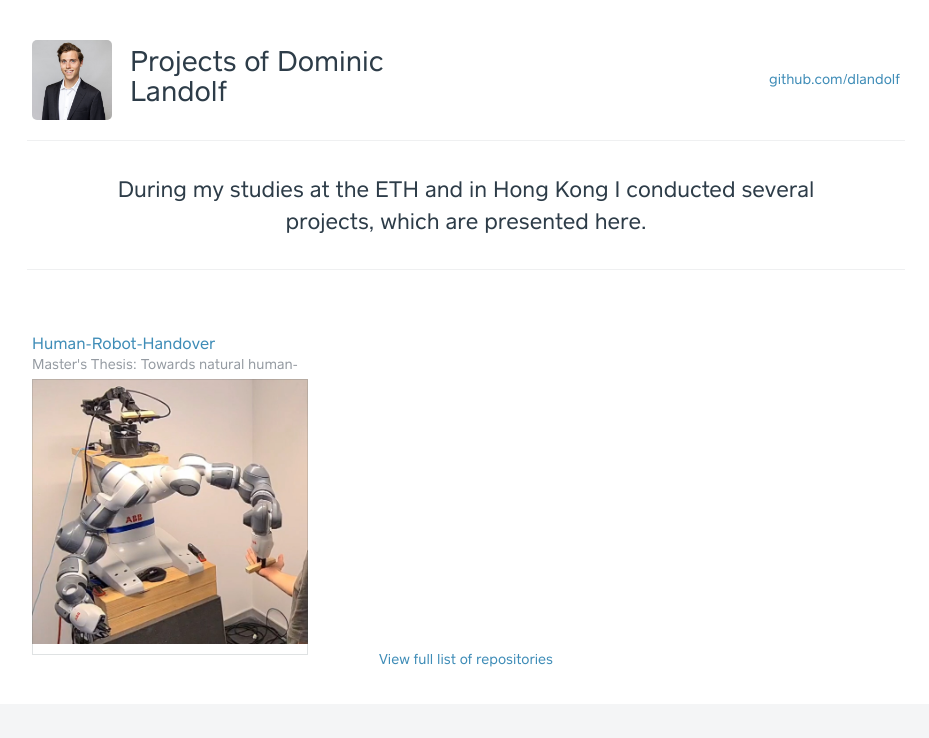
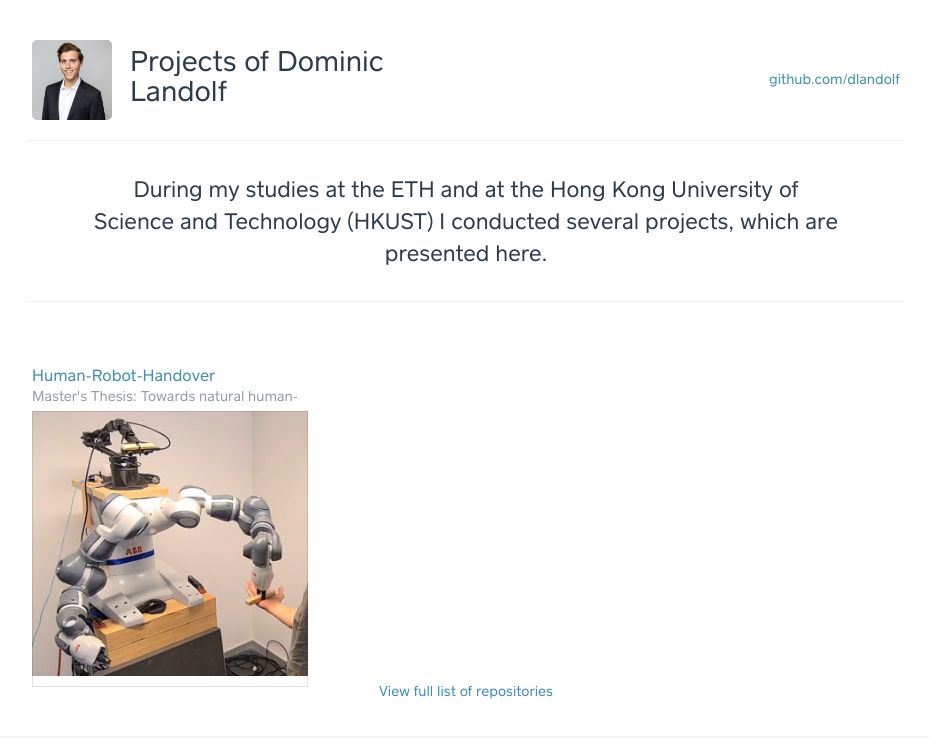
Before and after one commit to dlandolf/dlandolf.github.io, a Jekyll site: the page index.html, which Jekyll copies as it is, in a window 1280 px wide. Shown: the top 738 px of the page, without its empty margins (174-1103 px from the left). Built offline with Jekyll 4.4.1, drawn with Linux system fonts in a browser that asks for light colours.

Commit message:
Update index.html

```diff
--- a/index.html
+++ b/index.html
@@ -33,7 +33,7 @@
           <!-- TODO header? -->
 
           <div class="profile-description">
-            <p>During my studies at the ETH and in Hong Kong I conducted several projects, which are presented here.</p>
+            <p>During my studies at the ETH and at the Hong Kong University of Science and Technology (HKUST) I conducted several projects, which are presented here.</p>
           </div>
 
           <article class="profile-menu" id="menu">
```
